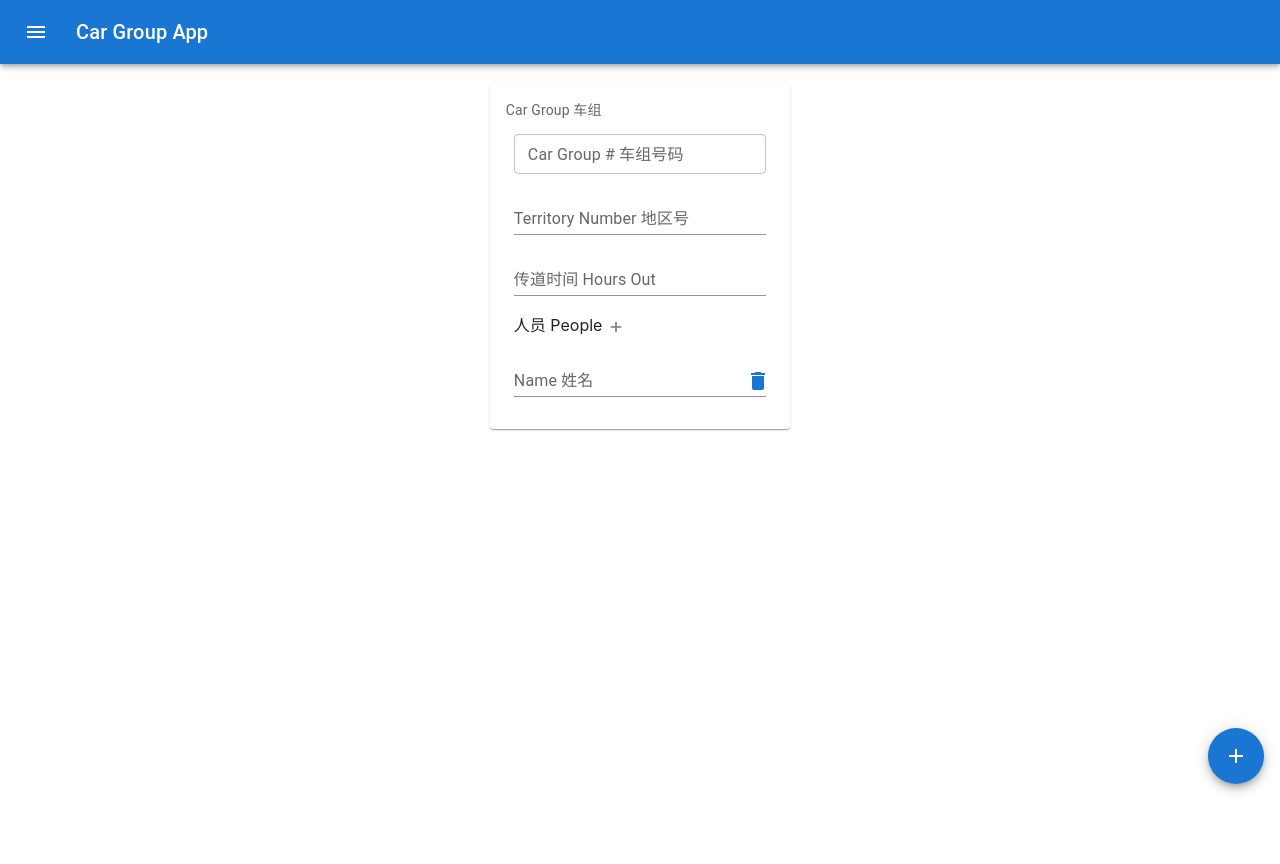
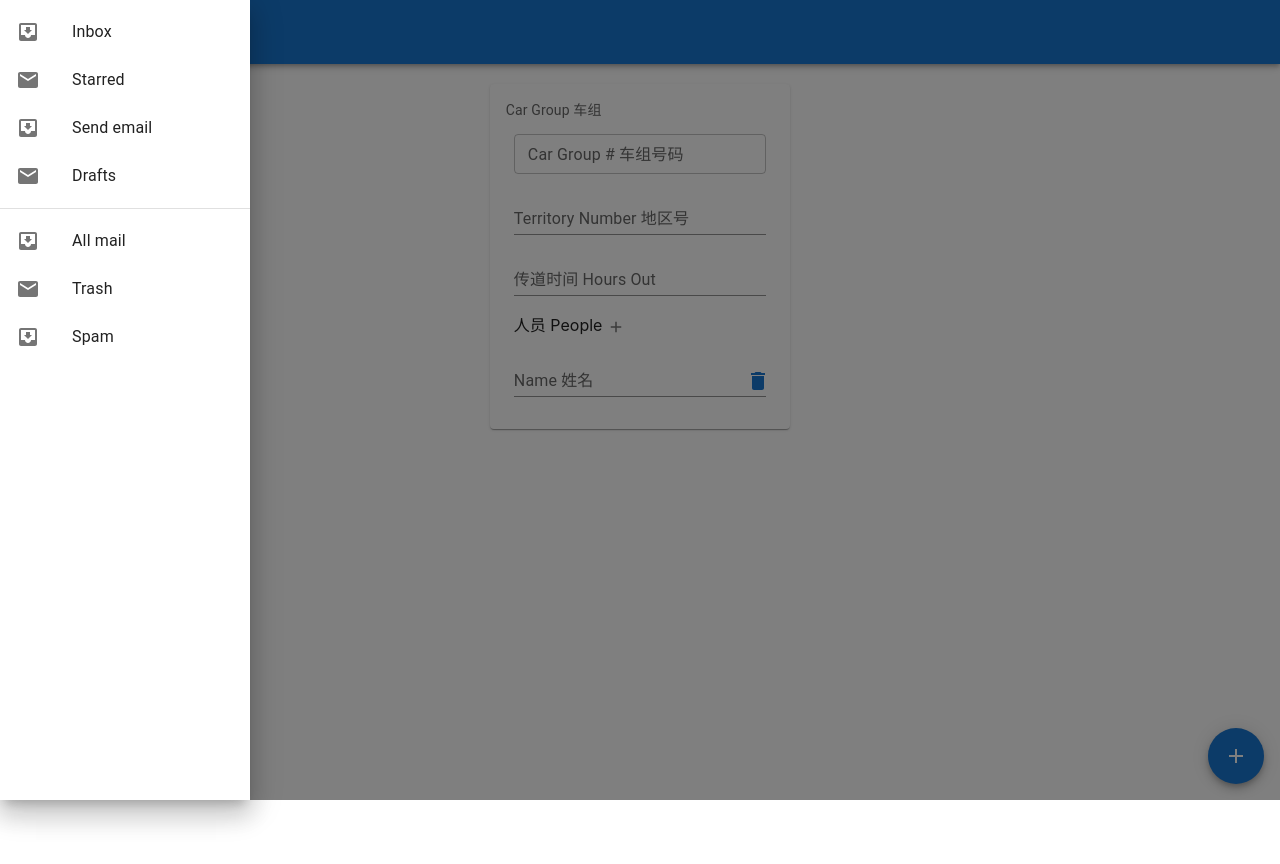
Before and after one commit to twbluenaxela/CarGroupMaker, a React (Create React App) app in the folder cargroupapp/: page / in a window 1280 px wide. Both pictures are taken after a click on the button 36 px from the left and 32 px from the top of the page. Built offline with nearby package versions, Linux system fonts and the light colour scheme.

Commit message:
Add drawer

```diff
--- a/cargroupapp/src/Views/ButtonAppBar.js
+++ b/cargroupapp/src/Views/ButtonAppBar.js
@@ -6,8 +6,71 @@ import Typography from '@mui/material/Typography';
 import Button from '@mui/material/Button';
 import IconButton from '@mui/material/IconButton';
 import MenuIcon from '@mui/icons-material/Menu';
+import List from '@mui/material/List';
+import Divider from '@mui/material/Divider';
+import ListItem from '@mui/material/ListItem';
+import ListItemButton from '@mui/material/ListItemButton';
+import ListItemIcon from '@mui/material/ListItemIcon';
+import ListItemText from '@mui/material/ListItemText';
+import InboxIcon from '@mui/icons-material/MoveToInbox';
+import MailIcon from '@mui/icons-material/Mail';
+import SwipeableDrawer from '@mui/material/SwipeableDrawer';
 
 export default function ButtonAppBar() {
+
+  const [drawerState, setDrawerState] = React.useState({top: false,
+    left: false,
+    bottom: false,
+    right: false,})
+
+  const toggleDrawer = (anchor, open) => (event) => {
+    if (
+      event &&
+      event.type === 'keydown' &&
+      (event.key === 'Tab' || event.key === 'Shift')
+    ) {
+      return;
+    }
+    setDrawerState({ ...drawerState, [anchor]: open });
+  };
+
+  const list = (anchor) => (
+    <Box
+    sx={{ width: anchor === 'top' || anchor === 'bottom' ? 'auto' : 250 }}
+      role="presentation"
+      onClick={toggleDrawer()}
+      onKeyDown={toggleDrawer()}
+    >
+      <List>
+        {['Inbox', 'Starred', 'Send email', 'Drafts'].map((text, index) => (
+          <ListItem key={text} disablePadding>
+            <ListItemButton>
+              <ListItemIcon>
+                {index % 2 === 0 ? <InboxIcon /> : <MailIcon />}
+              </ListItemIcon>
+              <ListItemText primary={text} />
+            </ListItemButton>
+          </ListItem>
+        ))}
+      </List>
+      <Divider />
+      <List>
+        {['All mail', 'Trash', 'Spam'].map((text, index) => (
+          <ListItem key={text} disablePadding>
+            <ListItemButton>
+              <ListItemIcon>
+                {index % 2 === 0 ? <InboxIcon /> : <MailIcon />}
+              </ListItemIcon>
+              <ListItemText primary={text} />
+            </ListItemButton>
+          </ListItem>
+        ))}
+      </List>
+    </Box>
+  );
+
+
+
   return (
     <Box sx={{ flexGrow: 1 }}>
       <AppBar position="static">
@@ -17,6 +80,7 @@ export default function ButtonAppBar() {
             edge="start"
             color="inherit"
             aria-label="menu"
+            onClick={toggleDrawer('left', true)}
             sx={{ mr: 2 }}
           >
             <MenuIcon />
@@ -26,6 +90,17 @@ export default function ButtonAppBar() {
           </Typography>
         </Toolbar>
       </AppBar>
+      <React.Fragment key={'left'}>
+    <SwipeableDrawer
+      anchor={'left'}
+      open={drawerState['left']}
+      onClose={toggleDrawer('left', false)}
+      onOpen={toggleDrawer('left', true)}
+    >
+      {list('left')}
+    </SwipeableDrawer>
+  </React.Fragment>
     </Box>
+
   );
 }
```
